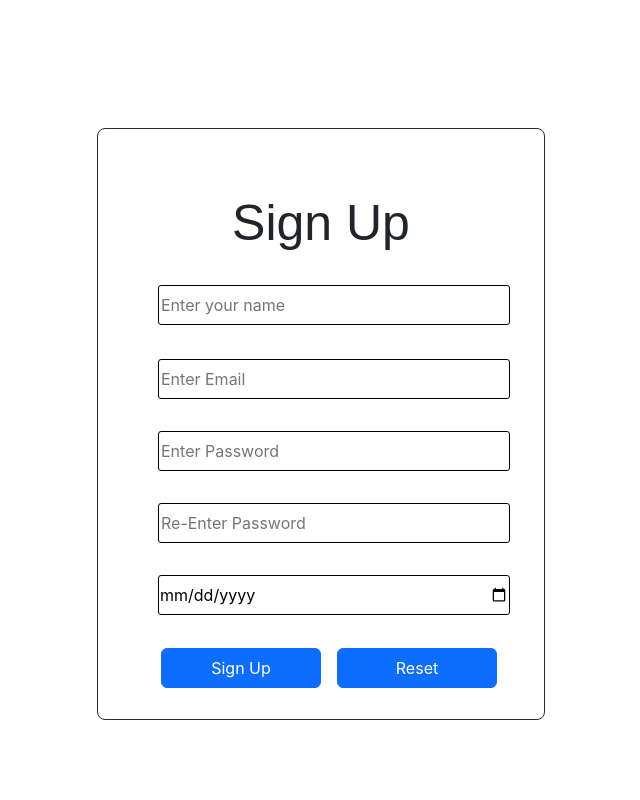
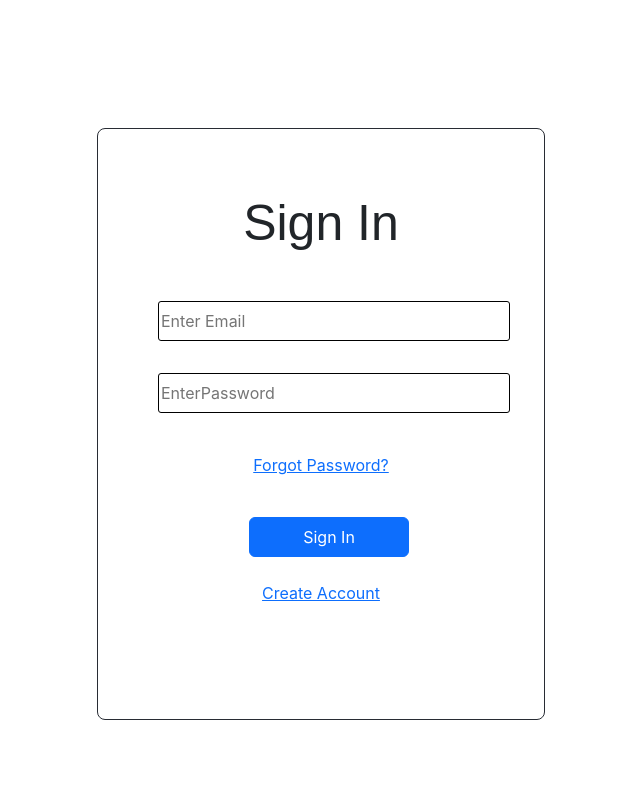
Before and after one commit to 07suryansh/Sign-in-Sign-up, a React (Create React App) app: page /Signin/Signup in a window 1280 px wide. Shown: the top 800 px of the page, without its empty margins (319-959 px from the left). Built offline with nearby package versions, Linux system fonts and the light colour scheme.

Commit message:
Optimisation one

```diff
--- a/src/App.js
+++ b/src/App.js
@@ -11,7 +11,7 @@ function App() {
        <BrowserRouter>
       <Routes>
         <Route path="/Signup" element={<Signup/>}/>
-        <Route path="/Signin/Signup" element={<Signup/>}/>
+        <Route path="/Signin" element={<Signin/>}/>
       </Routes>
 
       <Signin/>
--- a/src/Components/SIgnin.js
+++ b/src/Components/SIgnin.js
@@ -1,5 +1,5 @@
 import React from 'react'
-import {BrowserRouter,Routes,Route,Link,useNavigate, Router} from 'react-router-dom'
+import {Link,useNavigate} from 'react-router-dom'
 
 
 export default function Signin() {
@@ -21,7 +21,9 @@ export default function Signin() {
     </div>
     <button type="submit"  className="btn btn-primary">Sign In</button>
     <div className="forgot">
-    <Link to="/Signup">Create Account</Link>
+    <nav>
+    <Link to="Signup">Create Account</Link>
+    </nav>
     </div>
     </form>
       </div>
--- a/src/Components/Signup.js
+++ b/src/Components/Signup.js
@@ -1,5 +1,5 @@
 import React from 'react'
-import {BrowserRouter,Routes,Route,Link,useNavigate} from 'react-router-dom'
+import {Link,useNavigate} from 'react-router-dom'
 
 export default function Signup() {
 
@@ -9,16 +9,16 @@ export default function Signup() {
         <h1 className="heading">Sign Up</h1>
         <form action="">
         <div className='name1'>
-            <input className='name' type="text" name="name" id="" placeholder='Enter your name' required/>
+            <input className='name' type="text" name="name" id="name" placeholder='Enter your name' required/>
         </div>
     <div className="input1">
-      <input className="email" type="email" name="email" id="email" placeholder="Enter Email" required/>
+      <input className="email" type="email" name="email" id="email-id" placeholder="Enter Email" required/>
     </div>
     <div className="input2">
-      <input className="password" type="password" name="password" id="password" placeholder="Enter Password" required/>
+      <input className="password" type="password" name="password" id="new-password" placeholder="Enter Password" required/>
     </div>
     <div className="input2">
-      <input className="password" type="password" name="password" id="password" placeholder="Re-Enter Password" required/>
+      <input className="password" type="password" name="password" id="new-re-password" placeholder="Re-Enter Password" required/>
     </div>
    <div className="dob1">
     <input className='dob' type="date" name="" id="" placeholder="Enter date of birth" required  />
```
